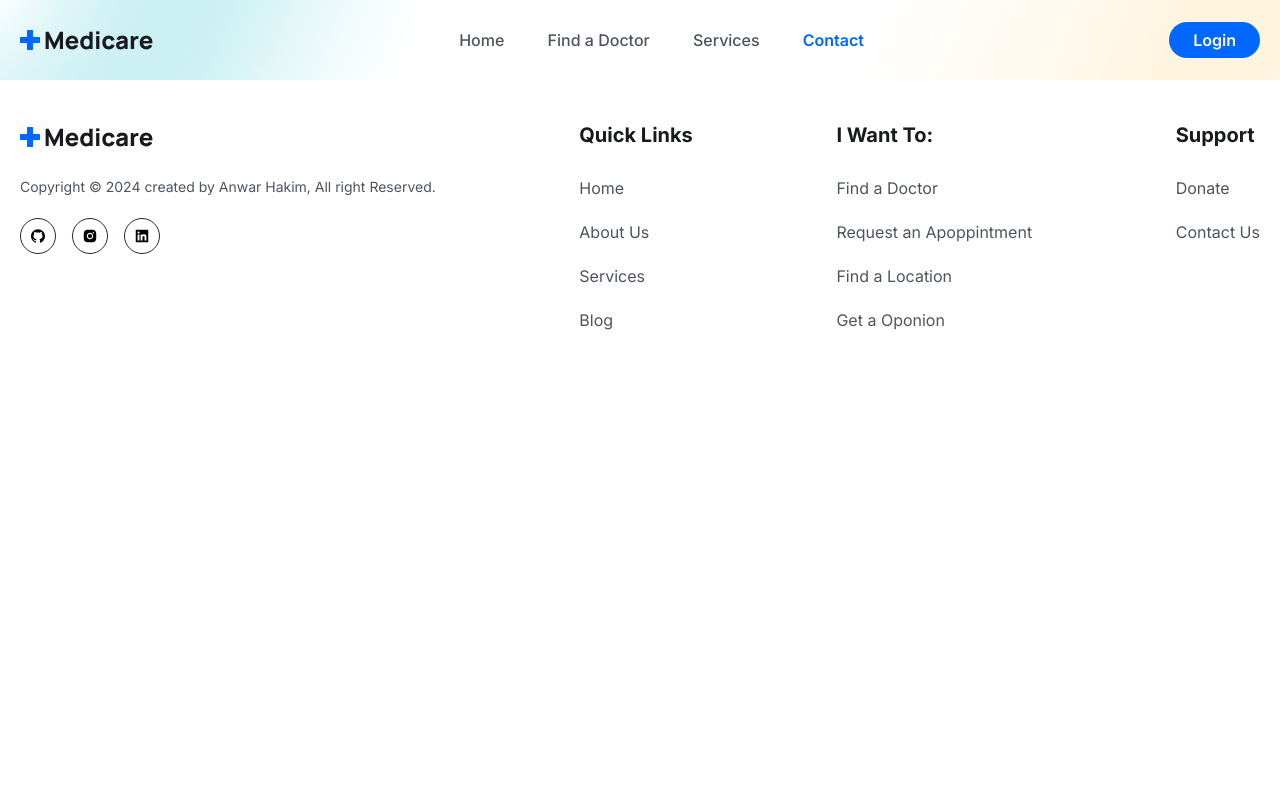
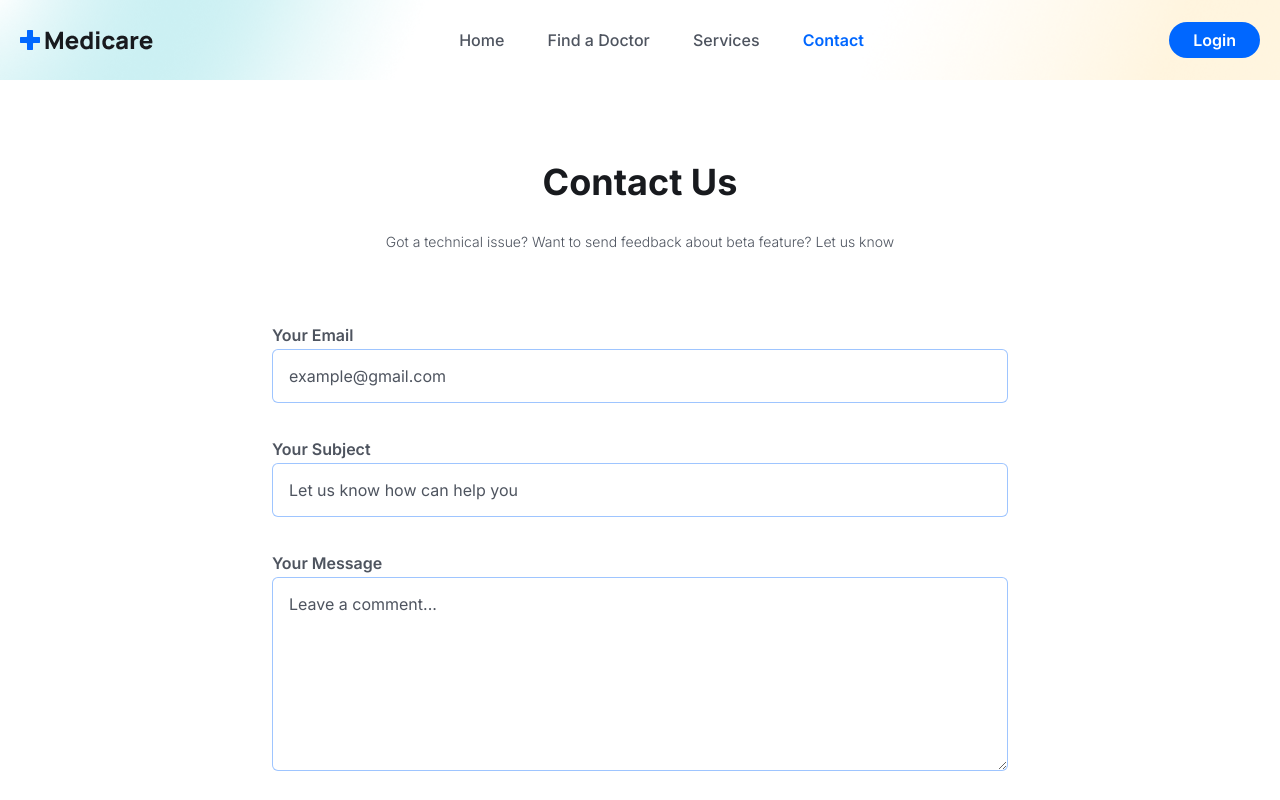
Before and after one commit to anwarhakim31/Medicare., a React (Vite) app in the folder frontend/: page /Contact in a window 1280 px wide. Shown: the top 800 px of the page. Built offline with nearby package versions, Linux system fonts and the light colour scheme.

Commit message:
contact page done

```diff
--- a/frontend/src/components/router/Routers.jsx
+++ b/frontend/src/components/router/Routers.jsx
@@ -6,6 +6,7 @@
 import DoctorDetailsPage from "../../pages/doctorDetails";
 import LoginPage from "../../pages/login";
 import RegisterPage from "../../pages/register";
+import ContactPage from "../../pages/contact";
 
 const Routers = () => {
   return (
@@ -17,6 +18,7 @@
       <Route path="/doctors" element={<DoctorPage />} />
       <Route path="/doctors/:id" element={<DoctorDetailsPage />} />
       <Route path="/services" element={<ServicePage />} />
+      <Route path="/contact" element={<ContactPage />} />
     </Routes>
   );
 };
--- a/frontend/src/index.css
+++ b/frontend/src/index.css
@@ -9,6 +9,14 @@
 }
 
 @layer components {
+  .form-label {
+    @apply text-textColor font-semibold text-base leading-7 mb-2;
+  }
+
+  .form-input {
+    @apply w-full px-4 py-3 border border-solid border-[#0066ff61] focus:outline-none focus:border-primaryColor text-base leading-7 text-headingColor placeholder:text-textColor rounded-md;
+  }
+
   .header {
     @apply bg-[url('./assets/images/mask.png')] bg-no-repeat bg-center bg-cover w-full h-[80px];
   }
--- /dev/null
+++ b/frontend/src/pages/contact.jsx
@@ -0,0 +1,56 @@
+import React from "react";
+
+const ContactPage = () => {
+  return (
+    <section>
+      <div className="px-4 mx-auto max-w-screen-md">
+        <h2 className="heading text-center">Contact Us</h2>
+        <p className="mb-8 lg:mb-16 font-light text-center text-para">
+          Got a technical issue? Want to send feedback about beta feature? Let
+          us know
+        </p>
+        <form action="#" className="space-y-8">
+          <div>
+            <label htmlFor="email" className="form-label">
+              Your Email
+            </label>
+            <input
+              type="email"
+              id="email"
+              placeholder="example@gmail.com"
+              className="form-input"
+            />
+          </div>
+          <div>
+            <label htmlFor="subject" className="form-label">
+              Your Subject
+            </label>
+            <input
+              type="text"
+              id="subject"
+              placeholder="Let us know how can help you"
+              className="form-input"
+            />
+          </div>
+          <div className="sm:col-span-2">
+            <label htmlFor="message" className="form-label">
+              Your Message
+            </label>
+            <textarea
+              rows={6}
+              type="text"
+              id="message"
+              placeholder="Leave a comment..."
+              className="form-input"
+            />
+          </div>
+          <button type="submit" className="btn rounded sm:w-fit">
+            Submit
+          </button>
+        </form>
+      </div>
+    </section>
+  );
+};
+
+export default ContactPage;
```
